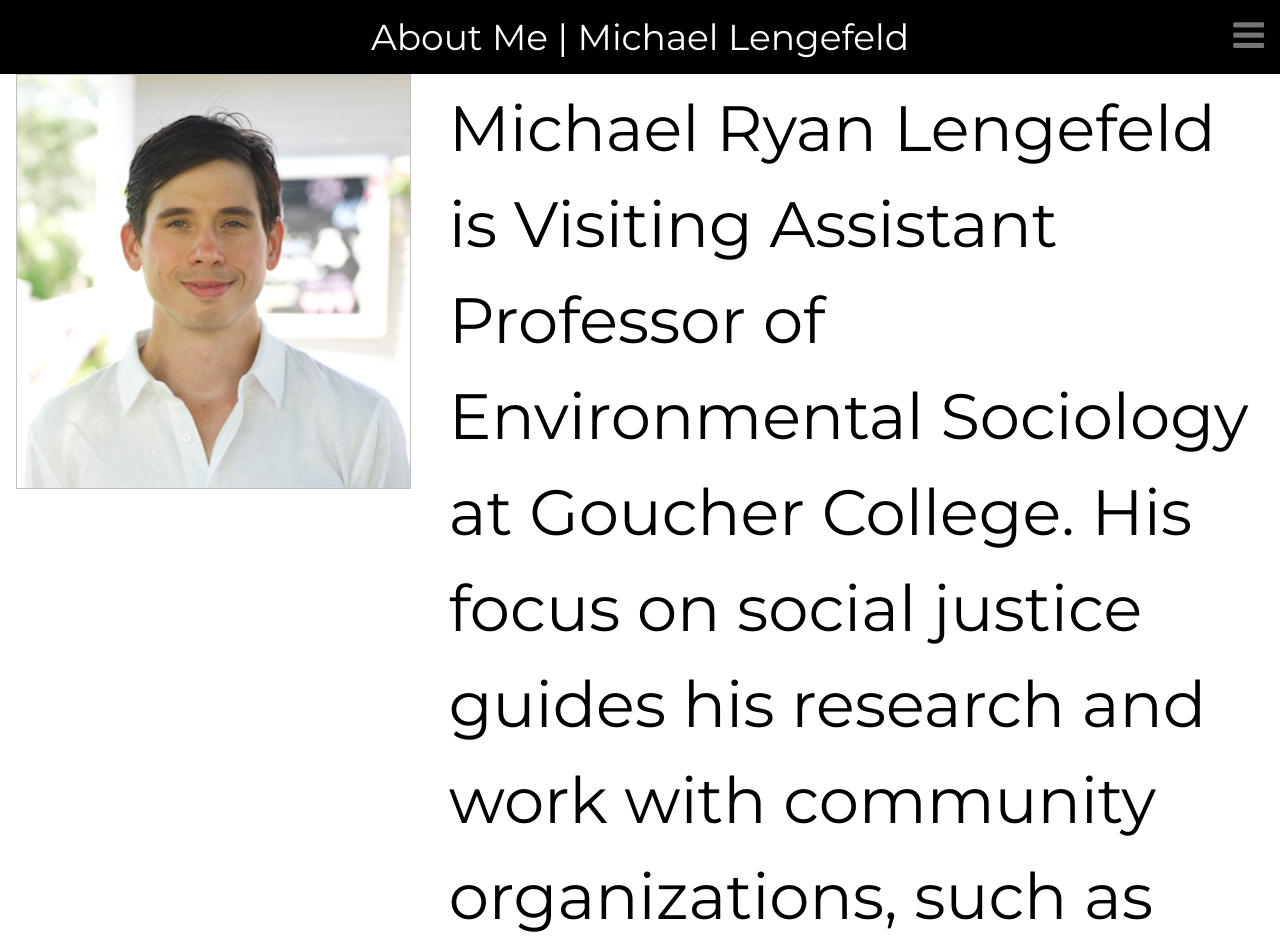
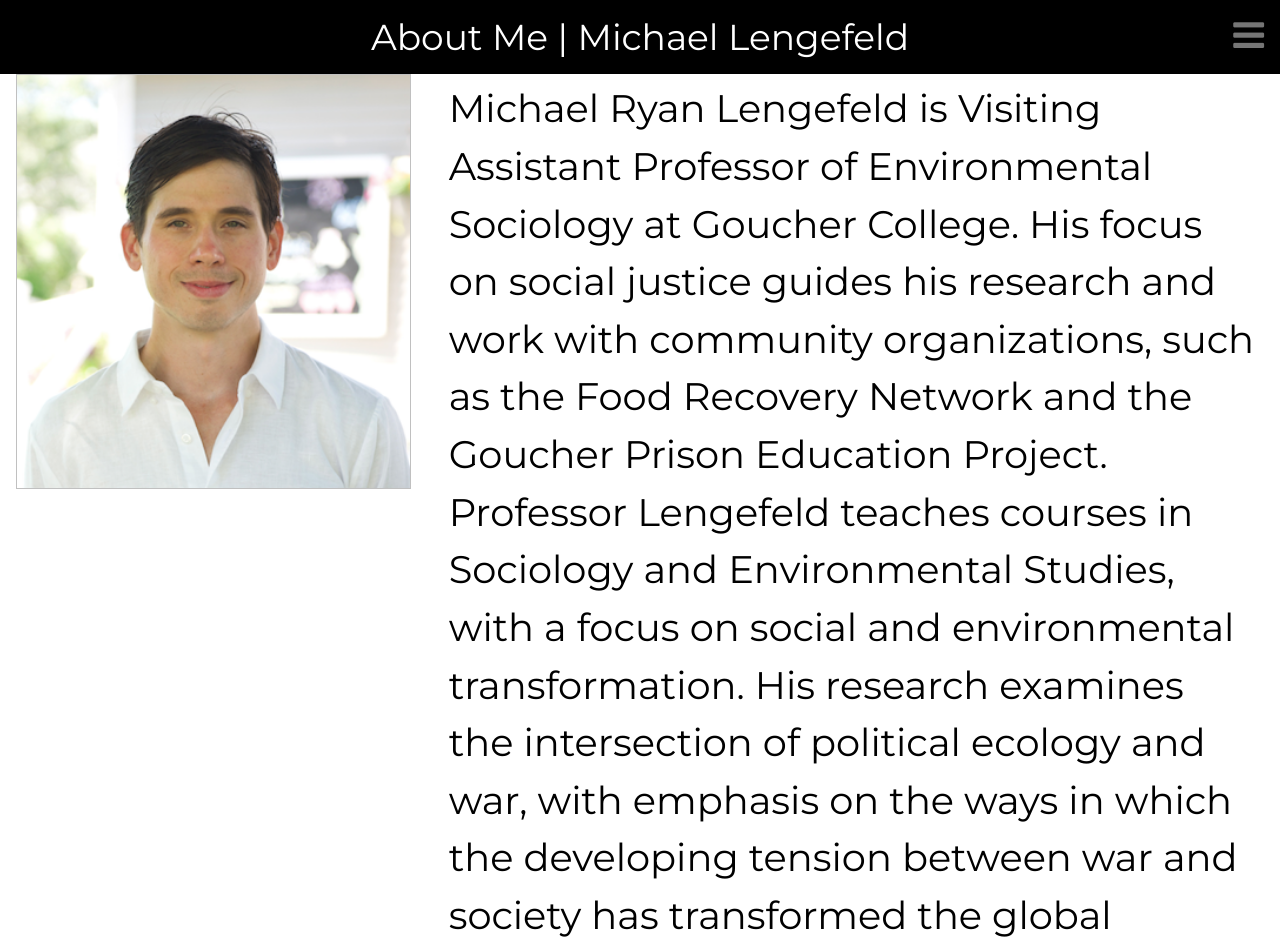
Before and after one commit to resilience1/resilience1.github.io, a Jekyll site: the page built from about/index.html, in a window 1280 px wide. Shown: the top 952 px of the page. Built offline with Jekyll 4.4.1, drawn with Linux system fonts in a browser that asks for light colours; nearby versions of some CDN libraries.

Commit message:
Update index.html

```diff
--- a/about/index.html
+++ b/about/index.html
@@ -61,7 +61,7 @@ title: About Me
 	</div>
 
 	<div class="w3-twothird w3-container w3-white">
-		<h2 style="font-size:5vw;">Michael Ryan Lengefeld is Visiting Assistant Professor of Environmental Sociology
+		<h2 style="font-size:3vw;">Michael Ryan Lengefeld is Visiting Assistant Professor of Environmental Sociology
 		at Goucher College. His focus on social justice guides his research and work
 		with community organizations, such as the Food Recovery Network and the Goucher
 		Prison Education Project. Professor Lengefeld teaches courses in Sociology and
```
